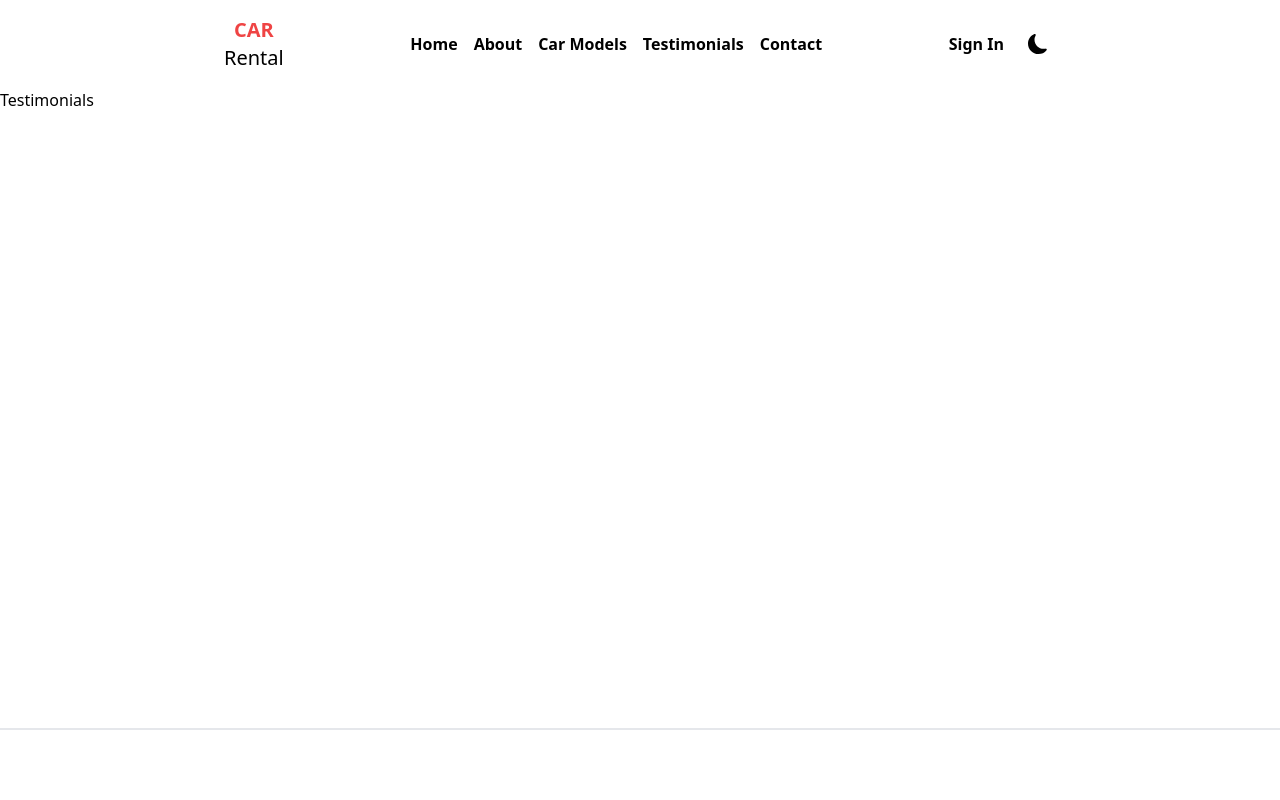
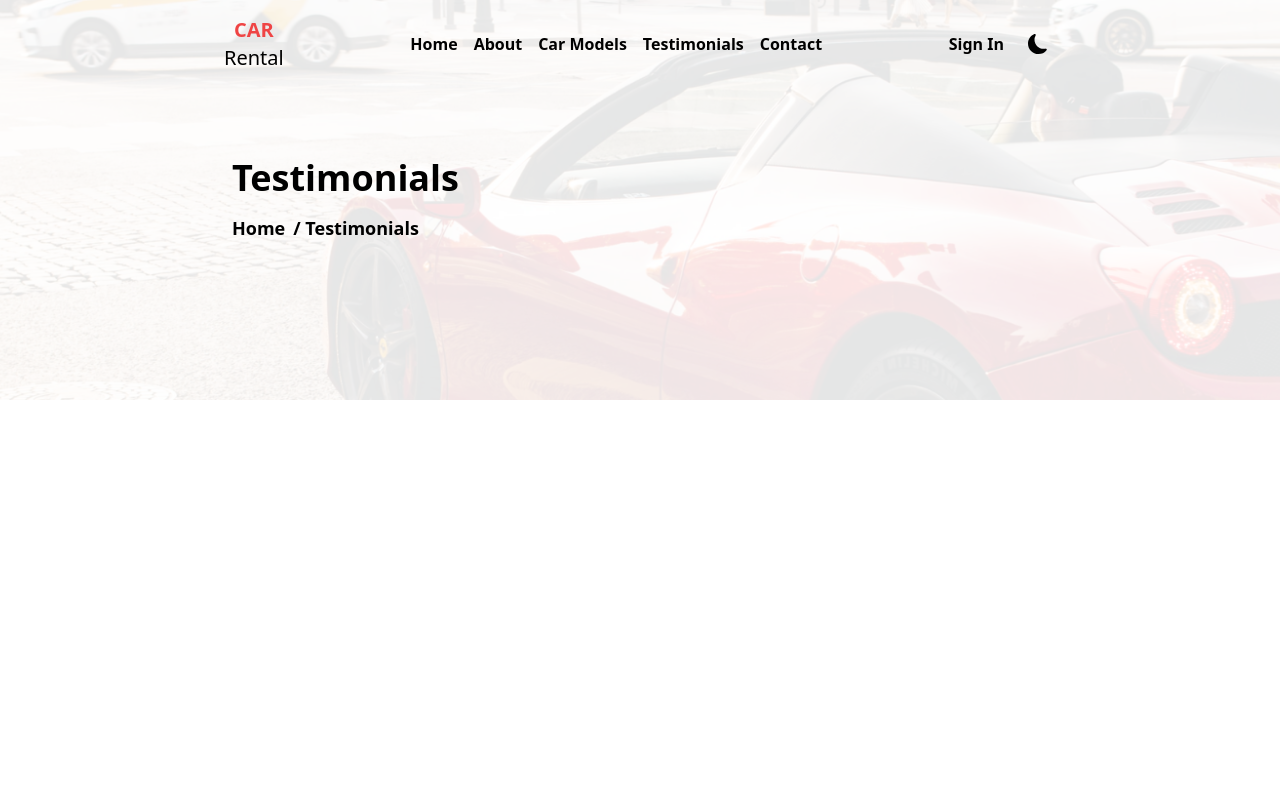
Before and after one commit to Jayzumen/CarRental, a Next.js app: page /testimonials in a window 1280 px wide. Shown: the top 800 px of the page. Built offline with nearby package versions, Linux system fonts and the light colour scheme; no server answers.

Commit message:
about page

```diff
--- a/src/app/about/page.tsx
+++ b/src/app/about/page.tsx
@@ -1,4 +1,9 @@
-import React from "react";
+import AboutSection from "@/components/AboutPage/AboutSection";
+import CallToAction from "@/components/HomePage/CallToAction";
+import Banner from "@/components/util/Banner";
+import PageHeader from "@/components/util/PageHeader";
+import Link from "next/link";
+import { AiFillPhone } from "react-icons/ai";
 
 export const metadata = {
   title: "About",
@@ -6,7 +11,38 @@ export const metadata = {
 };
 
 const About = () => {
-  return <div>About</div>;
+  return (
+    <>
+      <PageHeader>
+        <h1 className="text-4xl font-bold">About</h1>
+        <div className="flex gap-2">
+          <Link
+            className="text-lg font-semibold transition-colors duration-200 hover:text-red-500"
+            href={"/"}
+          >
+            Home
+          </Link>
+          <p className="text-lg font-semibold">/ About</p>
+        </div>
+      </PageHeader>
+
+      <div className="flex flex-col gap-12 pt-[500px]">
+        <AboutSection />
+        <CallToAction />
+        <Banner>
+          <div className="flex flex-wrap justify-center gap-4">
+            <p className="text-3xl font-bold">
+              Book a car by getting in touch with us
+            </p>
+            <div className="flex items-center gap-4 text-red-500">
+              <AiFillPhone size={40} />{" "}
+              <p className="text-3xl font-semibold">(123) 456-7890</p>
+            </div>
+          </div>
+        </Banner>
+      </div>
+    </>
+  );
 };
 
 export default About;
--- a/src/app/car-models/page.tsx
+++ b/src/app/car-models/page.tsx
@@ -1,3 +1,5 @@
+import PageHeader from "@/components/util/PageHeader";
+import Link from "next/link";
 import React from "react";
 
 export const metadata = {
@@ -6,7 +8,22 @@ export const metadata = {
 };
 
 const CarModels = () => {
-  return <div>CarModels</div>;
+  return (
+    <div>
+      <PageHeader>
+        <h1 className="text-4xl font-bold">Models</h1>
+        <div className="flex gap-2">
+          <Link
+            className="text-lg font-semibold transition-colors duration-200 hover:text-red-500"
+            href={"/"}
+          >
+            Home
+          </Link>
+          <p className="text-lg font-semibold">/ Models</p>
+        </div>
+      </PageHeader>
+    </div>
+  );
 };
 
 export default CarModels;
--- a/src/app/contact/page.tsx
+++ b/src/app/contact/page.tsx
@@ -1,3 +1,5 @@
+import PageHeader from "@/components/util/PageHeader";
+import Link from "next/link";
 import React from "react";
 
 export const metadata = {
@@ -6,7 +8,22 @@ export const metadata = {
 };
 
 const Contact = () => {
-  return <div>Contact</div>;
+  return (
+    <div>
+      <PageHeader>
+        <h1 className="text-4xl font-bold">Contact</h1>
+        <div className="flex gap-2">
+          <Link
+            className="text-lg font-semibold transition-colors duration-200 hover:text-red-500"
+            href={"/"}
+          >
+            Home
+          </Link>
+          <p className="text-lg font-semibold">/ Contact</p>
+        </div>
+      </PageHeader>
+    </div>
+  );
 };
 
 export default Contact;
--- a/src/app/layout.tsx
+++ b/src/app/layout.tsx
@@ -21,7 +21,7 @@ export default function RootLayout({
       <body className={inter.className + "bg-slate-100 dark:bg-[#121212]"}>
         <MainProvider>
           <Navbar />
-          <main className="min-h-[calc(100vh-160px)]">{children}</main>
+          <main className="min-h-screen">{children}</main>
           <Footer />
         </MainProvider>
       </body>
--- a/src/app/testimonials/page.tsx
+++ b/src/app/testimonials/page.tsx
@@ -1,3 +1,5 @@
+import PageHeader from "@/components/util/PageHeader";
+import Link from "next/link";
 import React from "react";
 
 export const metadata = {
@@ -6,7 +8,22 @@ export const metadata = {
 };
 
 const TestimonialsPage = () => {
-  return <div>Testimonials</div>;
+  return (
+    <div>
+      <PageHeader>
+        <h1 className="text-4xl font-bold">Testimonials</h1>
+        <div className="flex gap-2">
+          <Link
+            className="text-lg font-semibold transition-colors duration-200 hover:text-red-500"
+            href={"/"}
+          >
+            Home
+          </Link>
+          <p className="text-lg font-semibold">/ Testimonials</p>
+        </div>
+      </PageHeader>
+    </div>
+  );
 };
 
 export default TestimonialsPage;
--- /dev/null
+++ b/src/components/AboutPage/AboutSection.tsx
@@ -0,0 +1,50 @@
+import Image from "next/image";
+import React from "react";
+import AboutImage from "@/assets/about/about-main.jpg";
+import { AiFillCar } from "react-icons/ai";
+import { GiHomeGarage } from "react-icons/gi";
+import { BsTools } from "react-icons/bs";
+
+const AboutSection = () => {
+  return (
+    <div className="flex flex-col items-center justify-center gap-12 px-4 md:mx-auto lg:w-[80%] lg:flex-row lg:px-16 2xl:w-[60%]">
+      <Image
+        height={800}
+        width={600}
+        src={AboutImage}
+        alt="Image of Two People talking"
+      />
+      <div className="flex flex-col gap-4 px-4 text-center lg:text-start">
+        <p className="text-2xl font-semibold">About Us</p>
+        <h3 className="text-5xl font-bold">
+          You start the engine and your adventure begins
+        </h3>
+        <p className="text-gray-500">
+          Welcome to our car rental website! We are dedicated to providing you
+          with a seamless and hassle-free experience, ensuring that your journey
+          begins with us. Our user-friendly platform allows you to easily browse
+          and compare options, making your reservation process quick and
+          effortless. We pride ourselves on exceptional customer service,
+          offering flexible rental durations and competitive rates. Start your
+          adventure today with our reliable and convenient car rental service
+        </p>
+        <div className="my-8 flex flex-col items-center gap-6 text-center md:flex-row">
+          <div className="flex flex-col items-center gap-2">
+            <AiFillCar size={70} className="text-red-500" />
+            <p className="text-xl font-semibold">Wide Range of Vehicles</p>
+          </div>
+          <div className="flex flex-col items-center gap-2">
+            <GiHomeGarage size={70} className="text-red-500" />
+            <p className="text-xl font-semibold">Convenient Locations</p>
+          </div>
+          <div className="flex flex-col items-center gap-2">
+            <BsTools size={70} className=" text-red-500" />
+            <p className="text-xl font-semibold">24/7 Roadside Assistance</p>
+          </div>
+        </div>
+      </div>
+    </div>
+  );
+};
+
+export default AboutSection;
--- a/src/components/HomePage/HeroSection.tsx
+++ b/src/components/HomePage/HeroSection.tsx
@@ -5,7 +5,7 @@ import MainCar from "@/assets/cars/main-car.png";
 
 const HeroSection = () => {
   return (
-    <div className="flex min-h-[calc(100vh-120px)] items-center justify-center gap-8 px-10 2xl:mx-auto 2xl:w-[70%] 2xl:justify-between">
+    <div className="flex min-h-[calc(100vh-60px)] items-center justify-center gap-8 px-10 2xl:mx-auto 2xl:w-[70%] 2xl:justify-between">
       {/* Informations */}
       <section className="flex flex-col gap-4 text-center md:text-start">
         <p className="text-2xl font-semibold">Plan your trip now</p>
--- a/src/components/Nav/Navbar.tsx
+++ b/src/components/Nav/Navbar.tsx
@@ -29,8 +29,8 @@ export const links = [
 
 const Navbar = () => {
   return (
-    <header className="m-auto py-4 xl:w-[70%]">
-      <nav className="flex w-full items-center justify-between px-8">
+    <header className="absolute inset-0 z-10 h-20 py-4">
+      <nav className="flex w-full items-center justify-between px-8 xl:mx-auto xl:w-[70%]">
         {/* Logo */}
         <section className="flex flex-col items-center">
           <p className="text-xl font-bold text-red-500">CAR</p>
--- a/src/components/util/Modal.tsx
+++ b/src/components/util/Modal.tsx
@@ -14,7 +14,7 @@ const Modal = (props: Props) => {
     <div
       onClick={props.toggle}
       className={`
-    fixed inset-0 z-10 flex items-center justify-center transition-colors
+    fixed inset-0 z-20 flex items-center justify-center transition-colors
     ${props.open ? "visible bg-black/20" : "invisible"}
     `}
     >
@@ -22,7 +22,7 @@ const Modal = (props: Props) => {
       <div
         onClick={(e) => e.stopPropagation()}
         className={`
-         z-20 rounded-xl border border-slate-800 bg-white p-6 shadow-md shadow-slate-800 transition-all duration-300 dark:bg-black
+         rounded-xl border border-slate-800 bg-white p-6 shadow-md shadow-slate-800 transition-all duration-300 dark:bg-black
         ${props.open ? "scale-100 opacity-100" : "scale-90 opacity-0"}
         `}
       >
--- /dev/null
+++ b/src/components/util/PageHeader.tsx
@@ -0,0 +1,27 @@
+import Image from "next/image";
+import React from "react";
+import Header_bg from "../../assets/header/header-bg.png";
+
+type Props = {
+  children: React.ReactNode;
+};
+
+const PageHeader = ({ children }: Props) => {
+  return (
+    <div className="absolute inset-0 z-0 h-[400px]">
+      <div className="relative h-[400px] w-full">
+        <Image
+          fill
+          src={Header_bg}
+          alt="Background Image"
+          className="absolute inset-0 -z-10 object-cover object-center opacity-10"
+        />
+        <div className="flex h-full flex-col justify-center gap-4 p-10 opacity-100 lg:mx-auto lg:w-[70%]">
+          {children}
+        </div>
+      </div>
+    </div>
+  );
+};
+
+export default PageHeader;
```
Also changed, not shown: src/assets/about/about-main.jpg (added), src/assets/header/header-bg.png (added).
